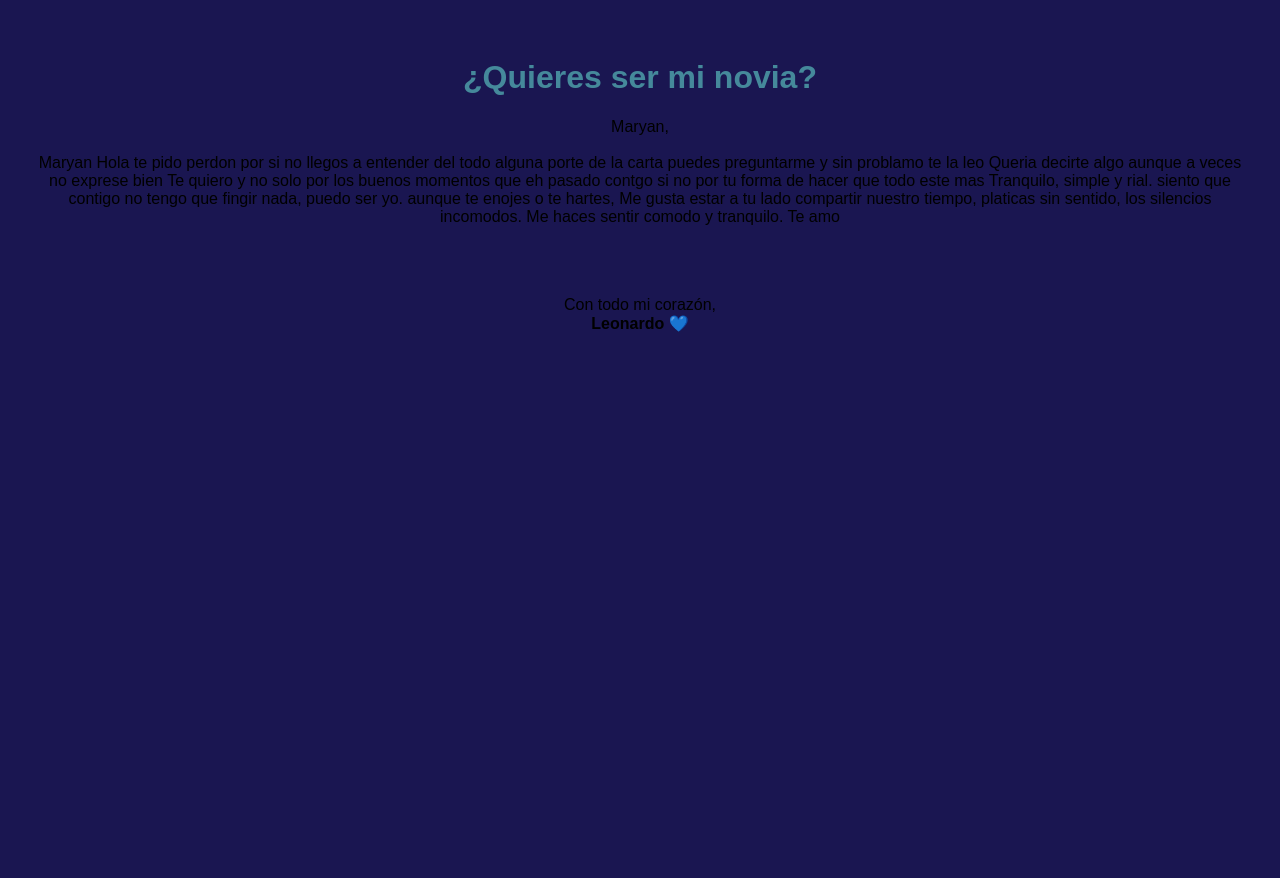
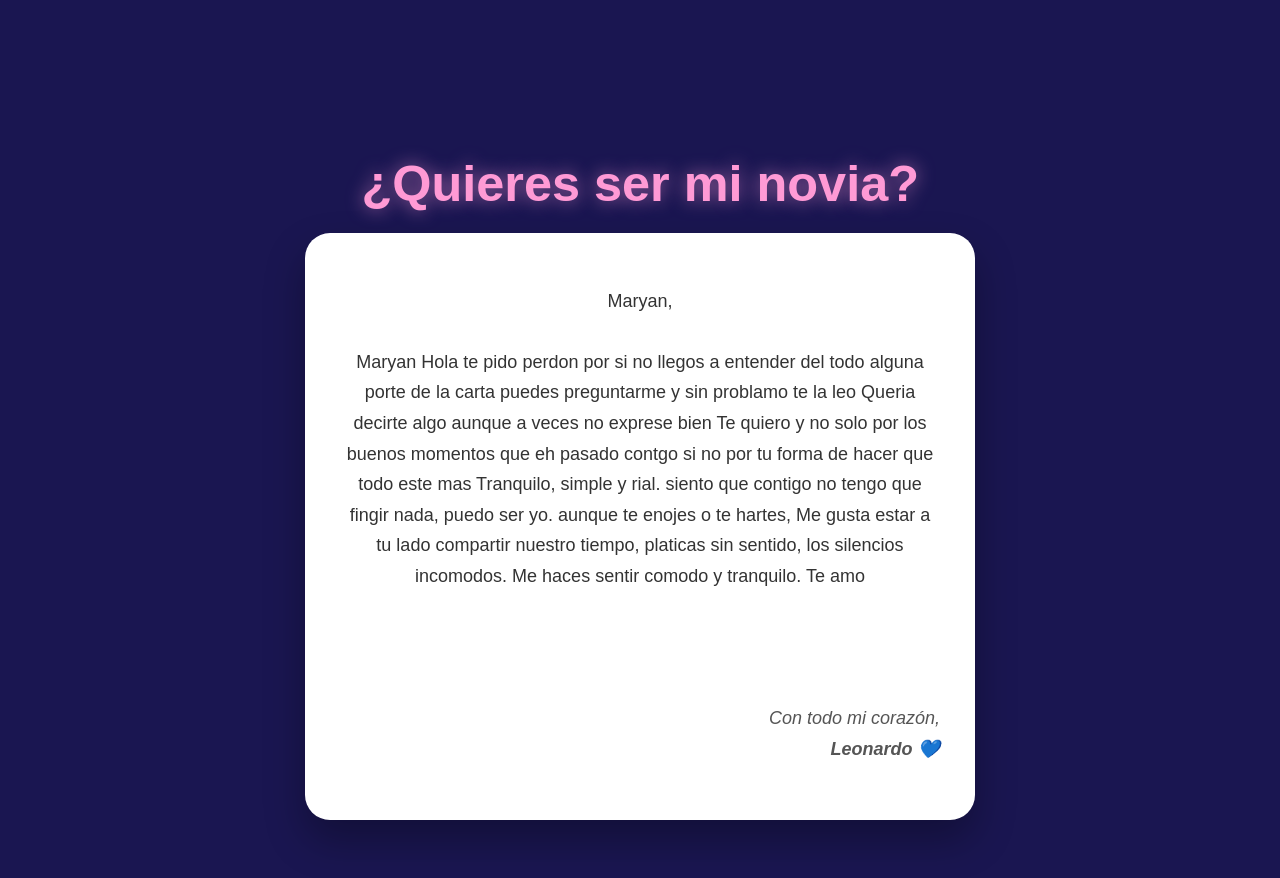
Before and after one commit to sanseee-beep/maryanlolol, a plain HTML site: page lore.html in a window 1280 px wide. Before the commit the page ends 800 px from the top, so only its background shows below. Drawn offline with Linux system fonts and the light colour scheme.

Commit message:
Update style.css

```diff
--- a/style.css
+++ b/style.css
@@ -188,6 +188,47 @@ h1 {
     50% { transform: translateY(-10px); }
     100% { transform: translateY(0); }
 }
+/* ===== CARTA ===== */
+
+.carta-contenedor {
+    min-height: 100vh;
+    display: flex;
+    flex-direction: column;
+    align-items: center;
+    justify-content: center;
+    padding: 40px 20px;
+}
+
+.pregunta {
+    font-size: 42px;
+    color: #ff9ad5;
+    margin-bottom: 30px;
+    text-shadow: 0 0 15px rgba(255, 154, 213, 0.6);
+    animation: latido 2s infinite ease-in-out;
+}
+
+.carta {
+    max-width: 600px;
+    background: #fff;
+    padding: 35px;
+    border-radius: 25px;
+    box-shadow: 0 20px 40px rgba(0,0,0,0.3);
+    font-size: 18px;
+    line-height: 1.7;
+    color: #333;
+    animation: flotar 4s infinite ease-in-out;
+}
+
+.carta p {
+    margin-bottom: 20px;
+}
+
+.firma {
+    text-align: right;
+    font-style: italic;
+    color: #555;
+}
+
 /* ===== GALERÍA ===== */
 
 .galeria-contenedor {
```
